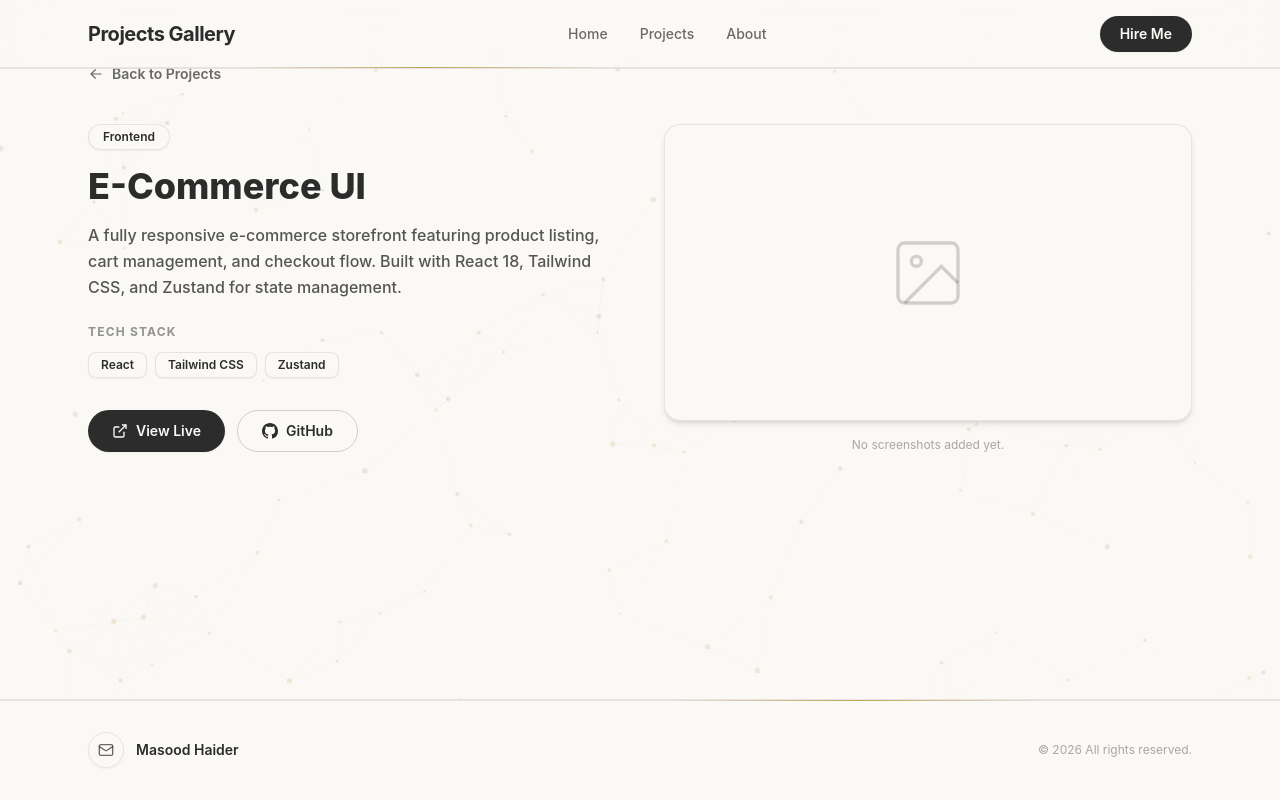
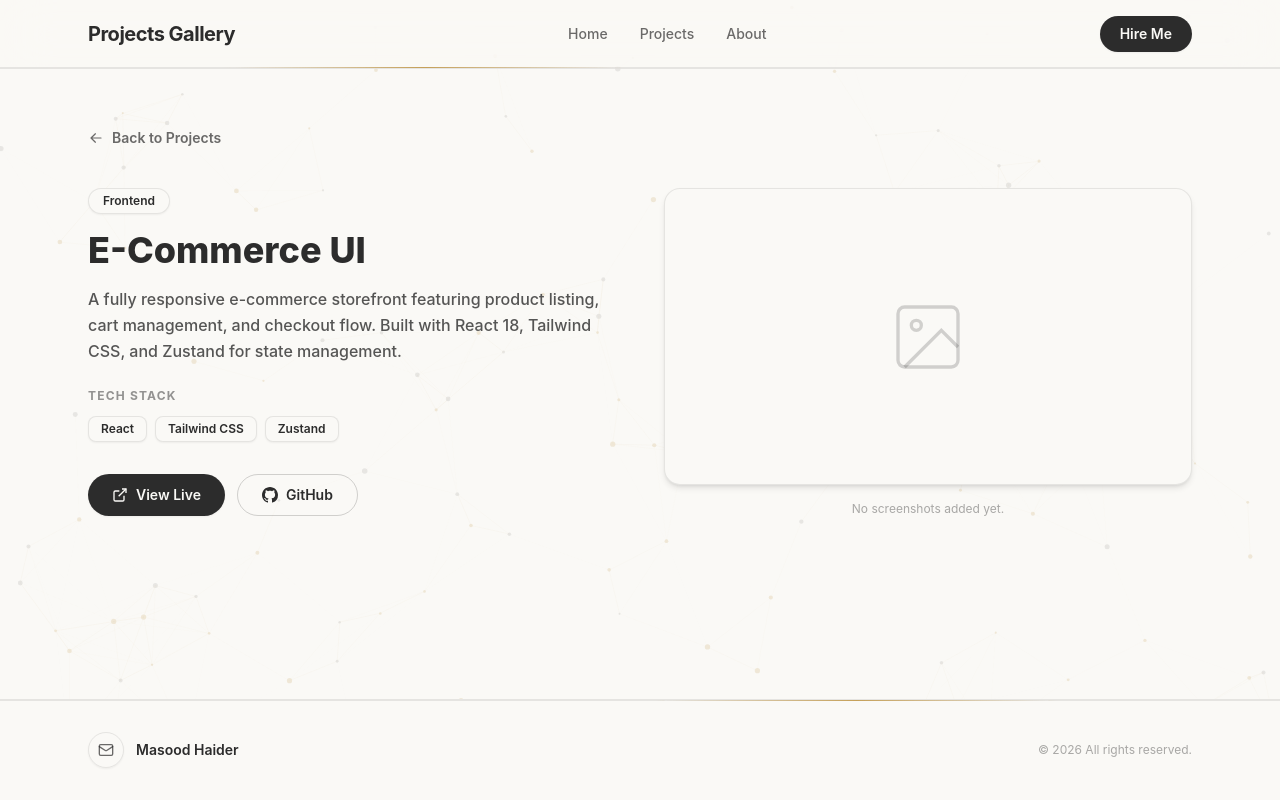
Before and after one commit to Masood-Haider/projects-gallery, a Next.js app: page /projects/1 in a window 1280 px wide. Built offline with nearby package versions, Linux system fonts and the light colour scheme.

Commit message:
Add top margin/padding below fixed navbar on project description detail page

```diff
--- a/app/projects/[id]/ProjectDetailClient.tsx
+++ b/app/projects/[id]/ProjectDetailClient.tsx
@@ -37,7 +37,7 @@ export default function ProjectDetailClient({ project }: { project: Project }) {
     project.category === "frontend" ? "Frontend" : "Full Stack";
 
   return (
-    <div className="mx-auto max-w-6xl px-6 py-16">
+    <div className="mx-auto max-w-6xl px-4 sm:px-6 pb-20 pt-28 sm:pt-32">
       {/* Back link */}
       <Link
         href="/projects"
```
